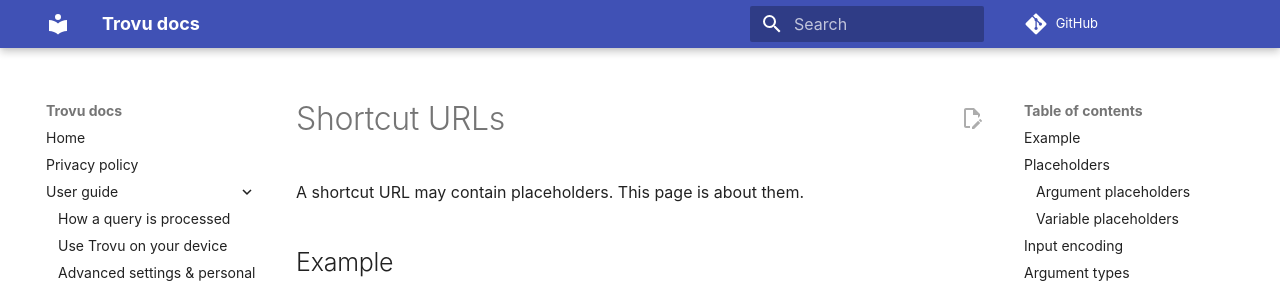
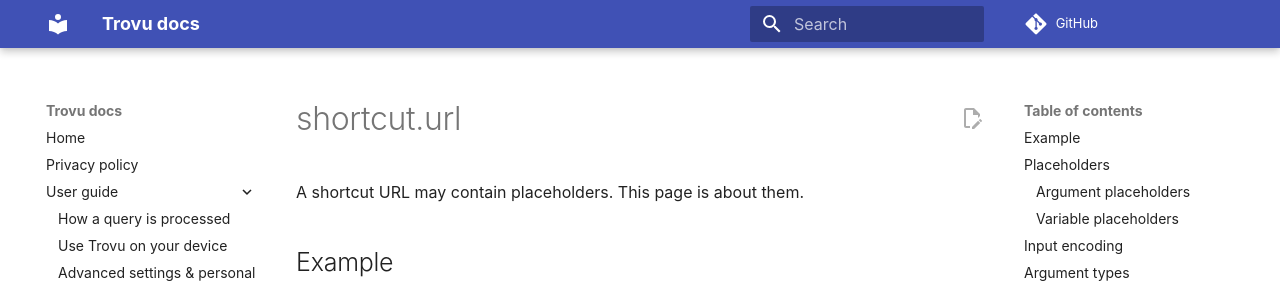
Before and after one commit to trovu/trovu, an MkDocs documentation site: the page built from docs/shortcuts/url.md, in a window 1280 px wide and 900 px high. Shown: the top 283 px of the window. Built offline with MkDocs 1.6.1 and Material for MkDocs 9.7.7, drawn with Linux system fonts in a browser that asks for light colours; comment, search, counter and statistics services are not loaded.

Commit message:
Change title.

```diff
--- a/docs/shortcuts/url.md
+++ b/docs/shortcuts/url.md
@@ -1,4 +1,4 @@
-# Shortcut URLs
+# shortcut.url
 
 A shortcut URL may contain placeholders. This page is about them.
 
```
